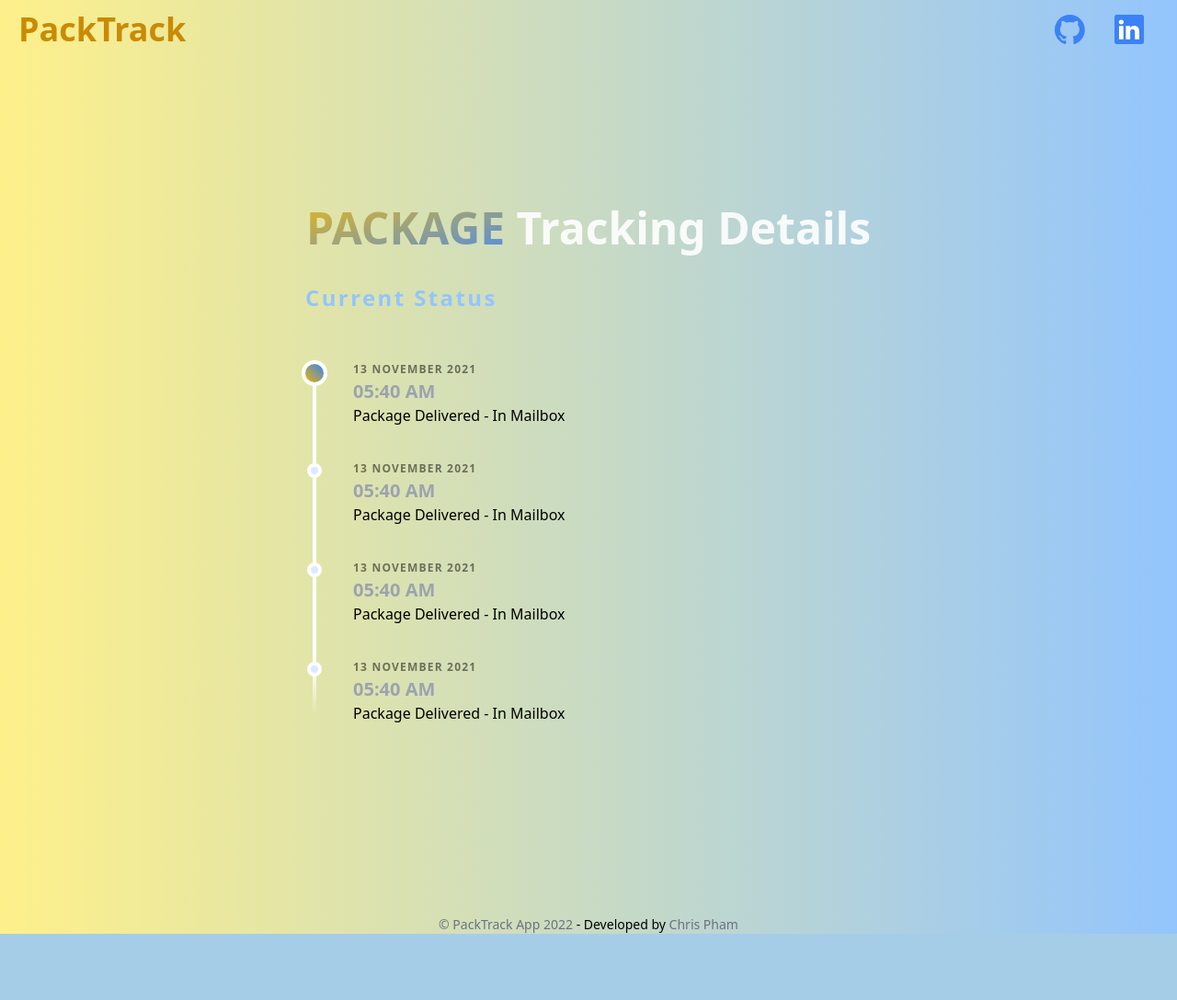
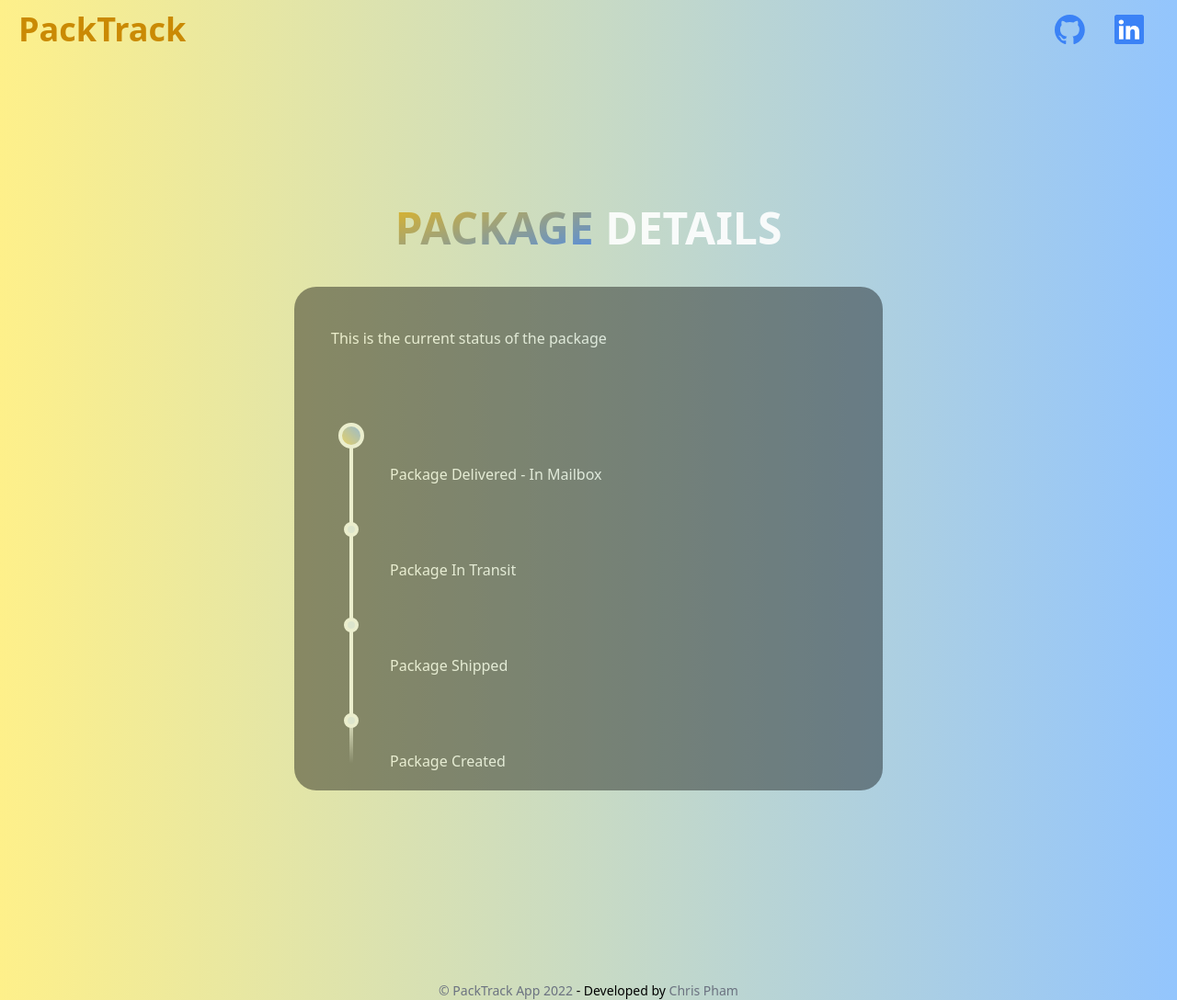
Before and after one commit to chrispham0502/PackageTrackingApp, a Flask app: page /track in a window 1280 px wide. Shown: the whole page at 92% size. Before the commit the page ends 1016 px from the top, so only its background shows below. Run offline with Flask 2, Linux system fonts and the light colour scheme; style sheets or scripts are compiled from the project's sources.

Commit message:
First-draft tracking info

```diff
--- a/packtrack/templates/track.html
+++ b/packtrack/templates/track.html
@@ -2,29 +2,38 @@
 {% block title %}Tracking details{% endblock %}
 {% block main %}
 <!-- Main -->
-<div class="container w-5/6 md:w-1/2 mx-auto flex flex-wrap pt-20 xl:pt-40 xl:w-1/2 2xl:pt-96 2xl:w-5/12 items-center ">
+<div class="container w-5/6 md:w-1/2 mx-auto flex flex-wrap pt-20 xl:pt-40 xl:w-1/2 2xl:pt-20 2xl:w-5/12 items-center ">
 
-    <div class="flex flex-col w-full justify-center lg:items-center overflow-y-hidden ">
+    <div class=" w-full 2xl:w-3/4 justify-center overflow-y-hidden mx-auto px-5">
         <!-- Text -->
         <h1 class="text-3xl md:text-4xl xl:text-5xl opacity-90 font-bold leading-tight text-center md:text-lef text-white">
-            <span class="bg-clip-text text-transparent bg-gradient-to-br from-yellow-500 to-blue-500">
-              PACKAGE
+            <span class="bg-clip-text text-transparent bg-gradient-to-br from-yellow-500 to-blue-500 text-center">
+            PACKAGE
             </span>
-            Tracking Details
+            DETAILS
         </h1>
+    </div>
 
-        <section class="w-full">
-            <div class="sticky top-0 pt-5">
-                <h2 class="event-date"> Current Status </h2>
+    <div class="rounded-3xl flex flex-col w-full 2xl:w-3/4 justify-center items-center overflow-y-hidden content-center mx-auto px-5 xl:px-10 py-5 mt-10 bg-black opacity-40">
+
+        <section class="w-full ">
+            <div class="sticky top-0">
+                <h2 class="tracking-h1"> Current Status </h2>
+            </div>
+            <div>
+                <p1 class="text-white"> This is the current status of the package </p1>
             </div>
 
-            <div class="timeline timeline-first">
+            <div class="sticky top-0 pt-10 ">
+                <h2 class="tracking-h1"> Tracking History </h2>
+            </div>
+            <div class="timeline timeline-first self-center -mt-5">
                 <div class="relative">
                     <div class="dot-latest"></div>
                     <div class="pl-10">
                         <span class="timeline-date">13 NOVEMBER 2021</span>
-                        <h3 class="timeline-title"> 05:40 AM</h3>
-                        <p1>Package Delivered - In Mailbox</p1>
+                        <h3 class="timeline-time"> 05:40 AM</h3>
+                        <p1 class="text-white">Package Delivered - In Mailbox</p1>
 
                     </div>
                 </div>
@@ -34,9 +43,9 @@
                 <div class="relative">
                     <div class="dot"></div>
                     <div class="pl-10">
-                        <span class="timeline-date">13 NOVEMBER 2021</span>
-                        <h3 class="timeline-title"> 05:40 AM</h3>
-                        <p1>Package Delivered - In Mailbox</p1>
+                        <span class="timeline-date">12 NOVEMBER 2021</span>
+                        <h3 class="timeline-time"> 07:40 AM</h3>
+                        <p1 class="text-white">Package In Transit</p1>
 
                     </div>
                 </div>
@@ -46,9 +55,9 @@
                 <div class="relative">
                     <div class="dot"></div>
                     <div class="pl-10">
-                        <span class="timeline-date">13 NOVEMBER 2021</span>
-                        <h3 class="timeline-title"> 05:40 AM</h3>
-                        <p1>Package Delivered - In Mailbox</p1>
+                        <span class="timeline-date">10 NOVEMBER 2021</span>
+                        <h3 class="timeline-time"> 02:40 AM</h3>
+                        <p1 class="text-white">Package Shipped</p1>
 
                     </div>
                 </div>
@@ -58,9 +67,9 @@
                 <div class="relative">
                     <div class="dot"></div>
                     <div class="pl-10">
-                        <span class="timeline-date">13 NOVEMBER 2021</span>
-                        <h3 class="timeline-title"> 05:40 AM</h3>
-                        <p1>Package Delivered - In Mailbox</p1>
+                        <span class="timeline-date">09 NOVEMBER 2021</span>
+                        <h3 class="timeline-time"> 01:30 PM</h3>
+                        <p1 class="text-white">Package Created</p1>
 
                     </div>
                 </div>
```
